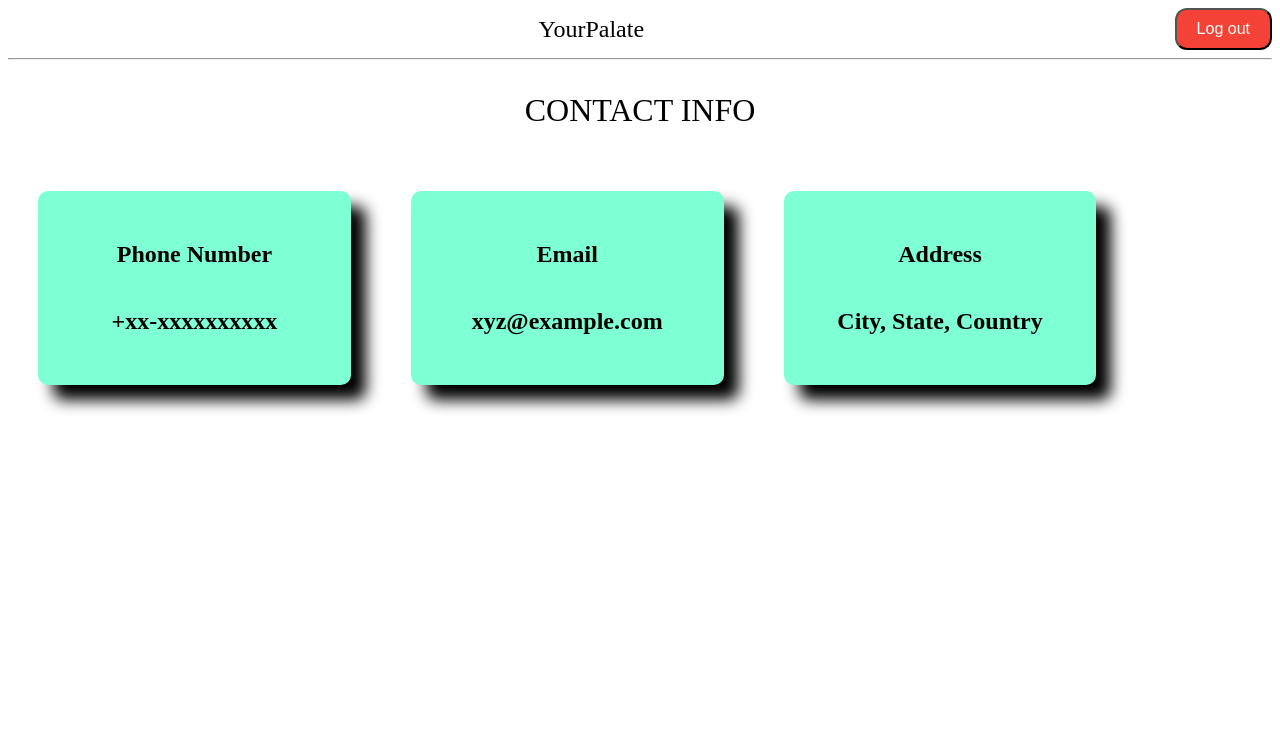
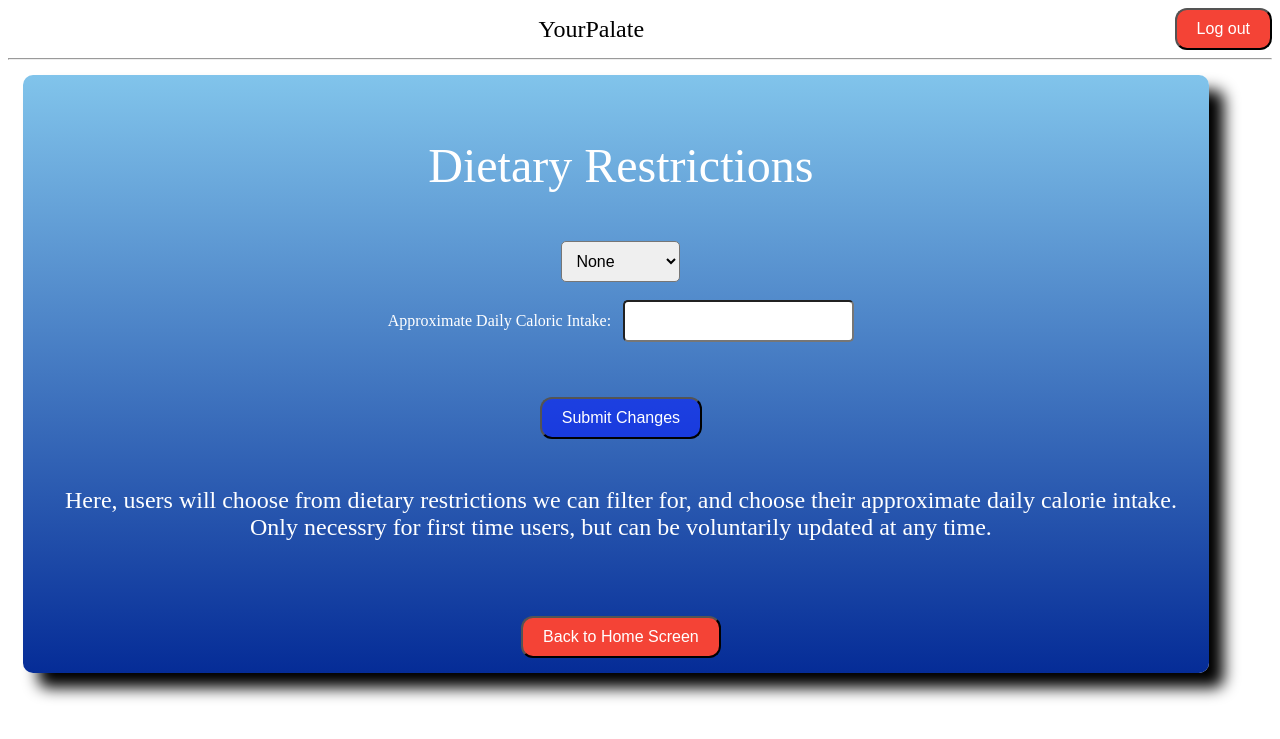
Before and after one commit to bitNathan/YourPalate, a Django app: template src/web_design/sample_site/templates/restrictions.html in a window 1280 px wide. Shown: the top 739 px of the page. Run offline with Django 4.2, Linux system fonts and the light colour scheme; the template is opened without the code that fills it, so the values that code supplies are empty.

Commit message:
added restrictions page

```diff
--- a/src/web_design/sample_site/templates/home.html
+++ b/src/web_design/sample_site/templates/home.html
@@ -6,6 +6,12 @@
             <font size="6">
 
 <p> YourPalate </p>
+        <button onclick="location.href='/YourPalate/restrictions/'" style="border-radius: 12px; padding: 10px 20px; background-color: #0015ff89; color: white; font-size: 16px;">
+            Update Dietary Restrictions
+        </button>
+        <p style="font-size: 18px; color: #555;">
+           Required for first time users, optional for recurring users
+        </p>
         <button onclick="location.href='/YourPalate/quiz/'" style="border-radius: 12px; padding: 10px 20px; background-color: #0015ff89; color: white; font-size: 16px;">
             Complete Meal Preferences Quiz
         </button>
--- a/src/web_design/sample_site/templates/restrictions.html
+++ b/src/web_design/sample_site/templates/restrictions.html
@@ -1,30 +1,38 @@
 {% include 'logobar.html' %}
 {% load static %}
 <link rel="stylesheet" href="{% static 'styles/style.css' %}">
-<title>Contact</title>
-  <section id="contact">
-    <center>
-      <font size="6">
+<title>Home</title>
+<section class="home">
+        <center>
+            <font size="7">
 
-<p>CONTACT INFO</p>
+<p> Dietary Restrictions </p>
+<!-- restrictions drop down-->
+<select name="dietary_restrictions" style="font-size: 16px; padding: 10px; border-radius: 5px;">
+  <option value="none">None</option>
+  <option value="vegetarian">Vegetarian</option>
+</select>
 
-      </font>
-        <div class="contact-item">
-            <h1>Phone Number</h1>
-            <h2>+xx-xxxxxxxxxx</h2>
-          </div>
-        </div>
-        <div class="contact-item">
-            <h1>Email</h1>
-            <h2>xyz@example.com</h2>
-          </div>
-        </div>
-        <div class="contact-item">
-            <h1>Address</h1>
-            <h2>City, State, Country</h2>
-          </div>
-        </div>
-      </div>
-    </div>
-    </center>
-  </section>
+<br>
+<!-- calorie intake -->
+<label for="caloric_intake" style="font-size: 16px;">Approximate Daily Caloric Intake:</label>
+<input type="number" id="caloric_intake" name="caloric_intake" style="font-size: 16px; padding: 10px; border-radius: 5px;" min="1000" step="50">
+
+<br><br>
+
+<button style="border-radius: 12px; padding: 10px 20px; background-color: #0015ff89; color: white; font-size: 16px;">
+  Submit Changes
+</button>
+<!-- text -->
+<p>  <font size="5.5">
+    Here, users will choose from dietary restrictions we can filter for,
+    and choose their approximate daily calorie intake.
+    Only necessry for first time users, but can be voluntarily updated at any time.
+</p>
+    <br>
+    <button onclick="location.href='/YourPalate/home/'" style="border-radius: 12px; padding: 10px 20px; background-color: #f44336; color: white; font-size: 16px;">
+        Back to Home Screen
+    </button>
+            </font>
+        </center>
+</section>
```
Also changed, not shown: src/recommender/recommender.py (line endings or trailing spaces).
